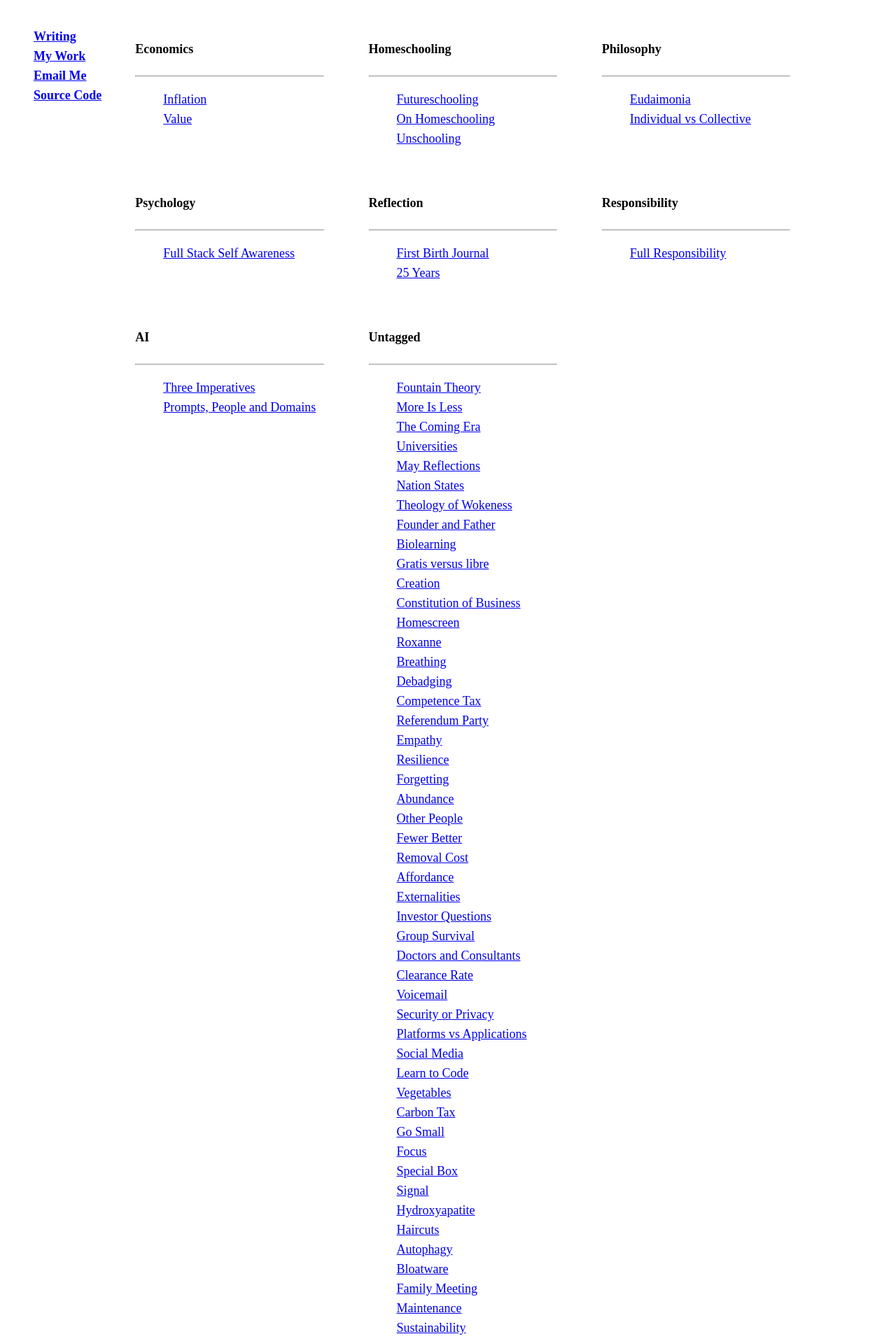
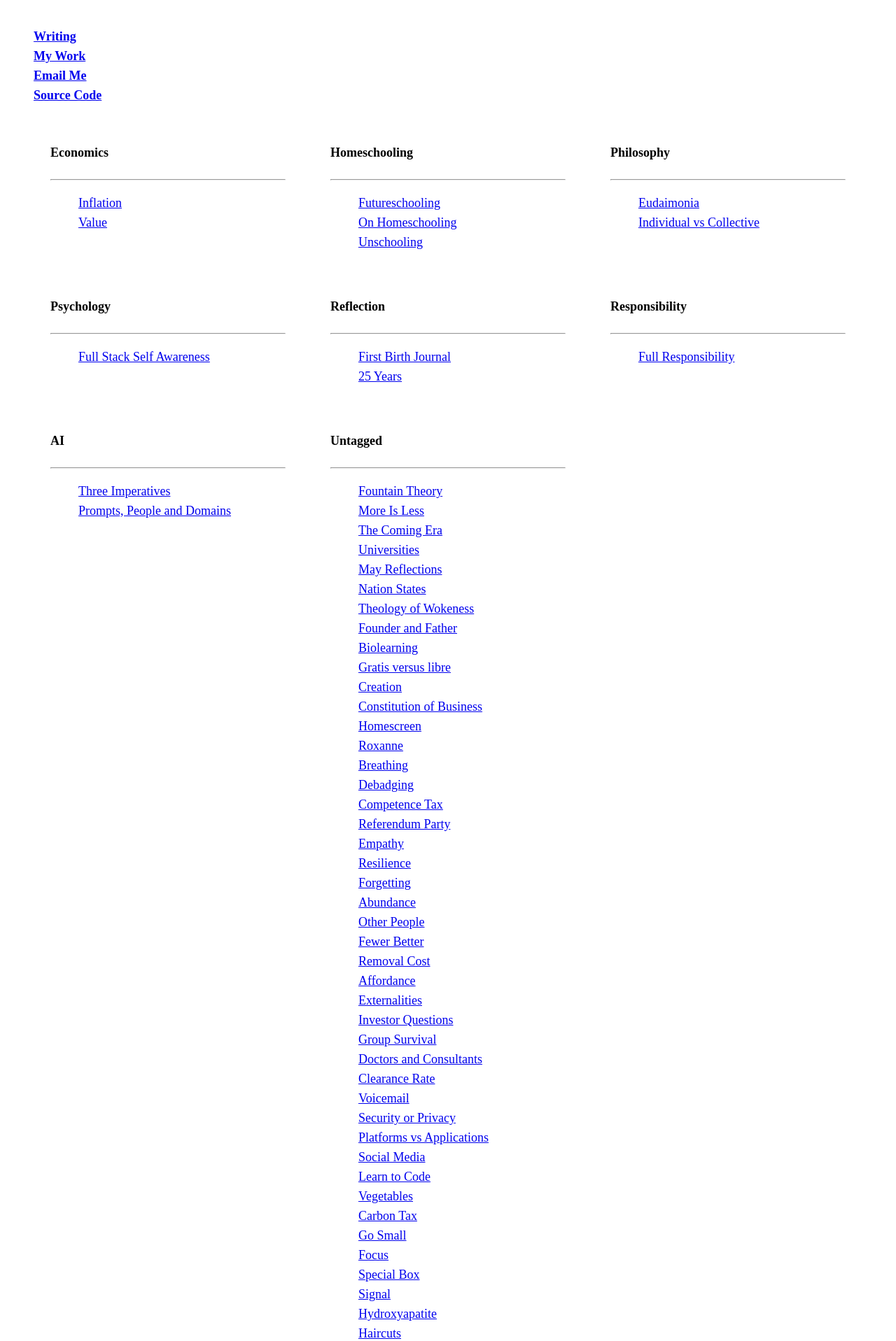
Before and after one commit to rogerkirkness/writing, a Jekyll site: the page built from index.html, in a window 1280 px wide. Shown: the top 1917 px of the page at 70% size. Built offline with Jekyll 4.4.1, drawn with Linux system fonts in a browser that asks for light colours.

Commit message:
Update default.html

```diff
--- a/_layouts/default.html
+++ b/_layouts/default.html
@@ -25,6 +25,13 @@
 				font-weight: 600;
 			}
 		}
+		@media (min-width: 1200px) {
+			.card-container {
+				width: 1200px;
+				margin: auto;
+			}
+		}
+
 		.menu {
 			list-style-type: none;
 		}
@@ -41,7 +48,6 @@
 			padding-right: 10px;
 		}
 		.card-container {
-		  width: 1000px;
 		  display: flex;
 		  flex-wrap: wrap;
 		  padding: 1rem;
```
